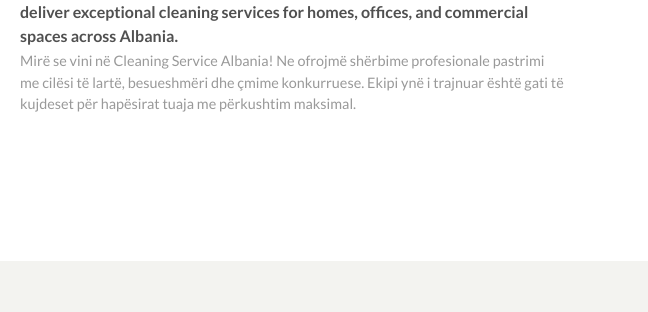
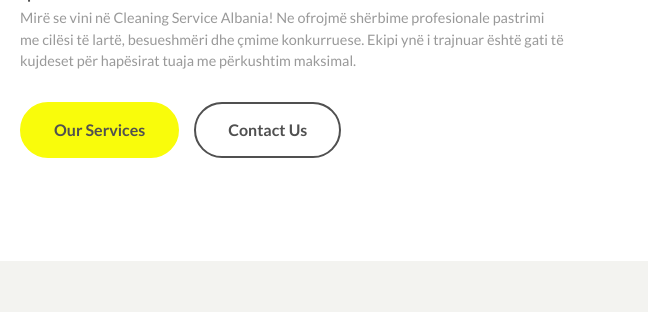
Before and after one commit to SpuQ/cserva, a plain HTML site: page index-new.html in a window 1280 px wide. Shown: the part 315-627 px from the top of the page, 632-1280 px from the left. Drawn offline with nearby package versions, Linux system fonts and the light colour scheme.

Commit message:
Hero buttons

```diff
--- a/index-new.html
+++ b/index-new.html
@@ -77,6 +77,16 @@
               <span class="lang-en">Welcome to Cleaning Service Albania - your trusted partner for professional cleaning solutions. With years of experience and a dedicated team, we deliver exceptional cleaning services for homes, offices, and commercial spaces across Albania.</span>
               <span class="lang-sq">Mirë se vini në Cleaning Service Albania! Ne ofrojmë shërbime profesionale pastrimi me cilësi të lartë, besueshmëri dhe çmime konkurruese. Ekipi ynë i trajnuar është gati të kujdeset për hapësirat tuaja me përkushtim maksimal.</span>
             </p>
+            <div class="hero-buttons">
+              <a href="#services" class="btn-hero btn-primary">
+                <span class="lang-en">Our Services</span>
+                <span class="lang-sq">Shërbimet Tona</span>
+              </a>
+              <a href="#contact" class="btn-hero btn-secondary">
+                <span class="lang-en">Contact Us</span>
+                <span class="lang-sq">Na Kontaktoni</span>
+              </a>
+            </div>
           </div>
         </div>
       </div>
--- a/index.css
+++ b/index.css
@@ -244,6 +244,72 @@ section,
 
 .about .content p:last-child {
   margin-bottom: 0;
+}
+
+.hero-buttons {
+  display: flex;
+  gap: 15px;
+  margin-top: 30px;
+  flex-wrap: wrap;
+}
+
+.btn-hero {
+  display: inline-block;
+  padding: 14px 32px;
+  font-size: 16px;
+  font-weight: 600;
+  border-radius: 30px;
+  text-decoration: none;
+  transition: all 0.3s ease;
+  border: 2px solid transparent;
+}
+
+.btn-hero .lang-en,
+.btn-hero .lang-sq {
+  display: inline;
+  color: inherit;
+  font-weight: inherit;
+}
+
+.btn-hero .lang-sq {
+  display: none;
+}
+
+.btn-hero.btn-primary {
+  background-color: var(--csa-yellow);
+  color: var(--csa-dark-grey);
+  border-color: var(--csa-yellow);
+}
+
+.btn-hero.btn-primary:hover {
+  background-color: transparent;
+  color: var(--csa-yellow);
+  transform: translateY(-3px);
+  box-shadow: 0 5px 15px rgba(249, 252, 11, 0.3);
+}
+
+.btn-hero.btn-secondary {
+  background-color: transparent;
+  color: var(--csa-dark-grey);
+  border-color: var(--csa-dark-grey);
+}
+
+.btn-hero.btn-secondary:hover {
+  background-color: var(--csa-dark-grey);
+  color: var(--contrast-color);
+  transform: translateY(-3px);
+  box-shadow: 0 5px 15px rgba(80, 80, 80, 0.3);
+}
+
+@media (max-width: 576px) {
+  .hero-buttons {
+    flex-direction: column;
+  }
+
+  .btn-hero {
+    width: 100%;
+    text-align: center;
+  }
 }
 
 
```
